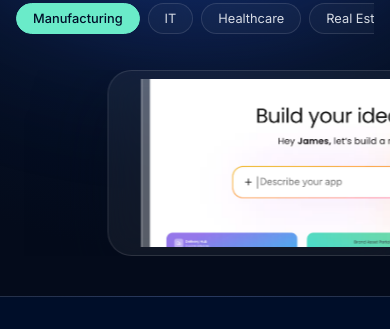
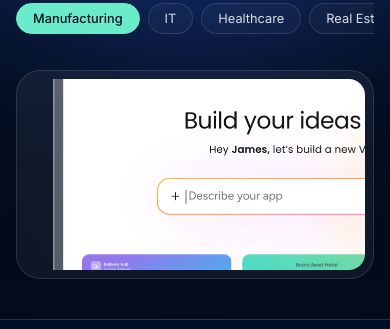
Before and after one commit to Adimanwade05/ajems, a React (Vite) app: page / in a window 390 px wide. Shown: the part 975-1304 px from the top of the page. Built offline with nearby package versions, Linux system fonts and the light colour scheme.

Commit message:
tabs section

```diff
--- a/src/components/IndustryTabs/IndustryTabs.css
+++ b/src/components/IndustryTabs/IndustryTabs.css
@@ -38,11 +38,10 @@
       color: #fff;
 }
 
-/* ===== Tabs (1 row scroll) ===== */
+/* ===== Tabs ===== */
 .industry__tabs {
       display: flex;
       flex-wrap: nowrap;
-  justify-content: center;
       gap: var(--space-2);
       margin: var(--space-6) auto var(--space-2);
       max-width: 100%;
@@ -50,10 +49,17 @@
       scrollbar-width: none;
       -webkit-overflow-scrolling: touch;
       padding-bottom: 4px;
+      scroll-padding-inline: 50%;
 }
 
 .industry__tabs::-webkit-scrollbar {
       display: none;
+}
+
+/* desktop: tabs centered */
+.industry__tabs.is-center {
+      justify-content: center;
+      flex-wrap: wrap;
 }
 
 .industry__tab {
@@ -100,13 +106,18 @@
       display: flex;
       align-items: center;
       will-change: transform;
+      cursor: grab;
 }
 
-/* har slide 50% width (2.x slides visible) */
+.industry__track:active {
+      cursor: grabbing;
+}
+
+/* desktop slide — 50% (side peek) */
 .industry__slide {
       flex: 0 0 50%;
       max-width: 50%;
-  padding: 0 clamp(0.6rem, 1.5vw, 1.4rem);   /* gap between cards */
+      padding: 0 clamp(0.6rem, 1.5vw, 1.4rem);
       cursor: pointer;
       opacity: 0.4;
       transform: scale(0.9);
@@ -117,6 +128,19 @@
 .industry__slide.is-active {
       opacity: 1;
       transform: scale(1);
+}
+
+/* single mode (tablet/mobile) — slide exactly 100%, centered */
+.industry__track.is-single .industry__slide {
+      flex: 0 0 100%;
+      max-width: 100%;
+      padding: 0;
+      opacity: 1;
+      transform: scale(1);
+}
+
+.industry__track.is-single .industry__media {
+      margin: 0 clamp(1rem, 5vw, 2.5rem);
 }
 
 /* media frame */
@@ -142,23 +166,12 @@
       border-radius: var(--radius-md);
       aspect-ratio: 16 / 9;
       object-fit: cover;
+      pointer-events: none;
 }
 
-/* ===== Tablet ===== */
-@media (max-width: 1024px) {
-  .industry__slide {
-    flex: 0 0 60%;
-    max-width: 60%;
+/* ===== Mobile media gap ===== */
+@media (max-width: 768px) {
+      .industry__track.is-single .industry__media {
+            margin: 0 var(--space-4);
       }
 }
-
-/* ===== Mobile — one slide centered ===== */
-@media (max-width: 768px) {
-  .industry__tabs {
-    justify-content: flex-start;
-  }
-  .industry__slide {
-    flex: 0 0 86%;
-    max-width: 86%;
-  }
-}
--- a/src/components/IndustryTabs/IndustryTabs.jsx
+++ b/src/components/IndustryTabs/IndustryTabs.jsx
@@ -1,4 +1,4 @@
-import { useState } from "react";
+import { useState, useEffect, useRef } from "react";
 import { motion } from "framer-motion";
 import "./IndustryTabs.css";
 
@@ -17,6 +17,33 @@ const industries = [
 
 export default function IndustryTabs() {
   const [active, setActive] = useState(0);
+  const [isDesktop, setIsDesktop] = useState(true);
+  const tabsRef = useRef(null);
+
+  // responsive detection
+  useEffect(() => {
+    const check = () => setIsDesktop(window.innerWidth > 1024);
+    check();
+    window.addEventListener("resize", check);
+    return () => window.removeEventListener("resize", check);
+  }, []);
+
+  // desktop: 50% slides + 25% offset (side peek). else: 100% + 0 (single centered)
+  const slidePct = isDesktop ? 50 : 100;
+  const offset = isDesktop ? 25 : 0;
+
+  // scroll active tab into center
+  useEffect(() => {
+    const tabsEl = tabsRef.current;
+    if (!tabsEl) return;
+    const btn = tabsEl.querySelectorAll(".industry__tab")[active];
+    if (btn)
+      btn.scrollIntoView({
+        behavior: "smooth",
+        inline: "center",
+        block: "nearest",
+      });
+  }, [active]);
 
   const renderMedia = (item) =>
     item.video ? (
@@ -38,12 +65,16 @@ export default function IndustryTabs() {
             One Platform. Unlimited Industry Possibilities.
           </h2>
 
-          <div className="industry__tabs">
+          <div
+            className={`industry__tabs ${isDesktop ? "is-center" : ""}`}
+            ref={tabsRef}
+          >
             {industries.map((it, i) => (
               <button
                 key={it.id}
                 className={`industry__tab ${i === active ? "is-active" : ""}`}
                 onClick={() => setActive(i)}
+                onMouseEnter={() => isDesktop && setActive(i)}
               >
                 {it.label}
               </button>
@@ -54,9 +85,17 @@ export default function IndustryTabs() {
         {/* full-width sliding track */}
         <div className="industry__viewport">
           <motion.div
-            className="industry__track"
-            animate={{ x: `calc(${-active * 50}% + 25%)` }}
+            className={`industry__track ${isDesktop ? "" : "is-single"}`}
+            animate={{ x: `calc(${-active * slidePct}% + ${offset}%)` }}
             transition={{ duration: 0.6, ease: [0.16, 1, 0.3, 1] }}
+            drag="x"
+            dragConstraints={{ left: 0, right: 0 }}
+            dragElastic={0.18}
+            onDragEnd={(e, info) => {
+              if (info.offset.x < -60 && active < industries.length - 1)
+                setActive(active + 1);
+              else if (info.offset.x > 60 && active > 0) setActive(active - 1);
+            }}
           >
             {industries.map((it, i) => (
               <div
```
Lines whose indentation alone changed are shown as unchanged.
